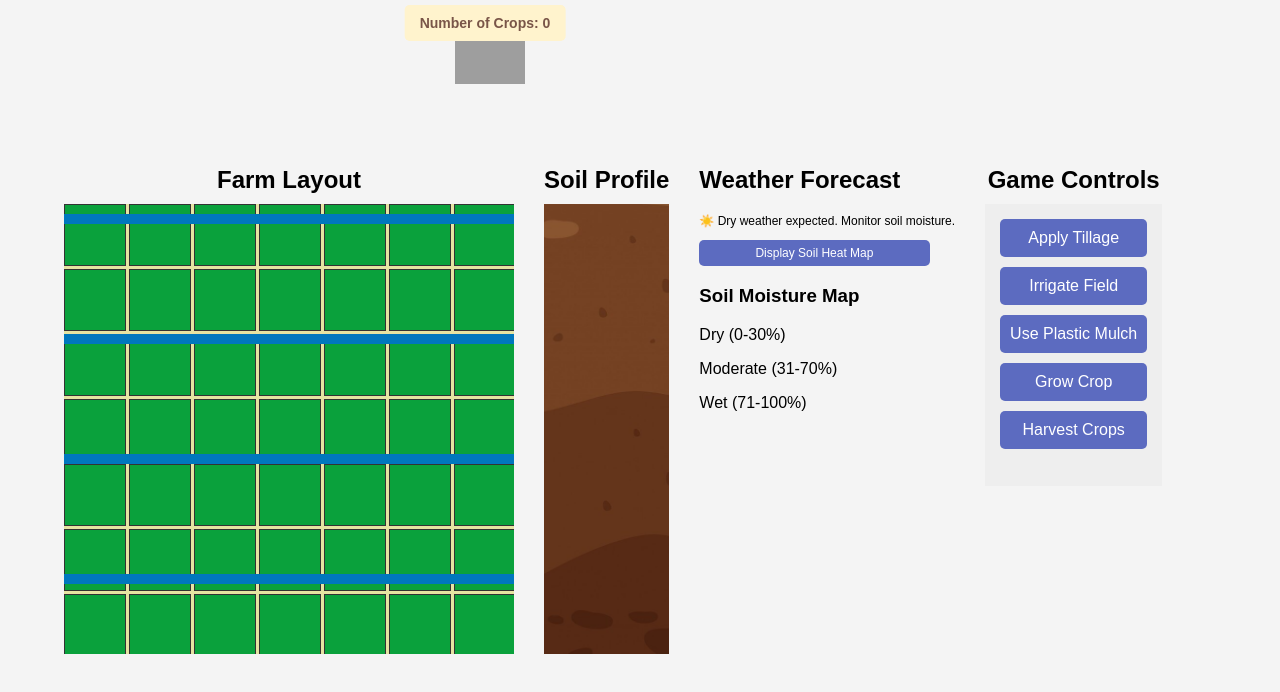
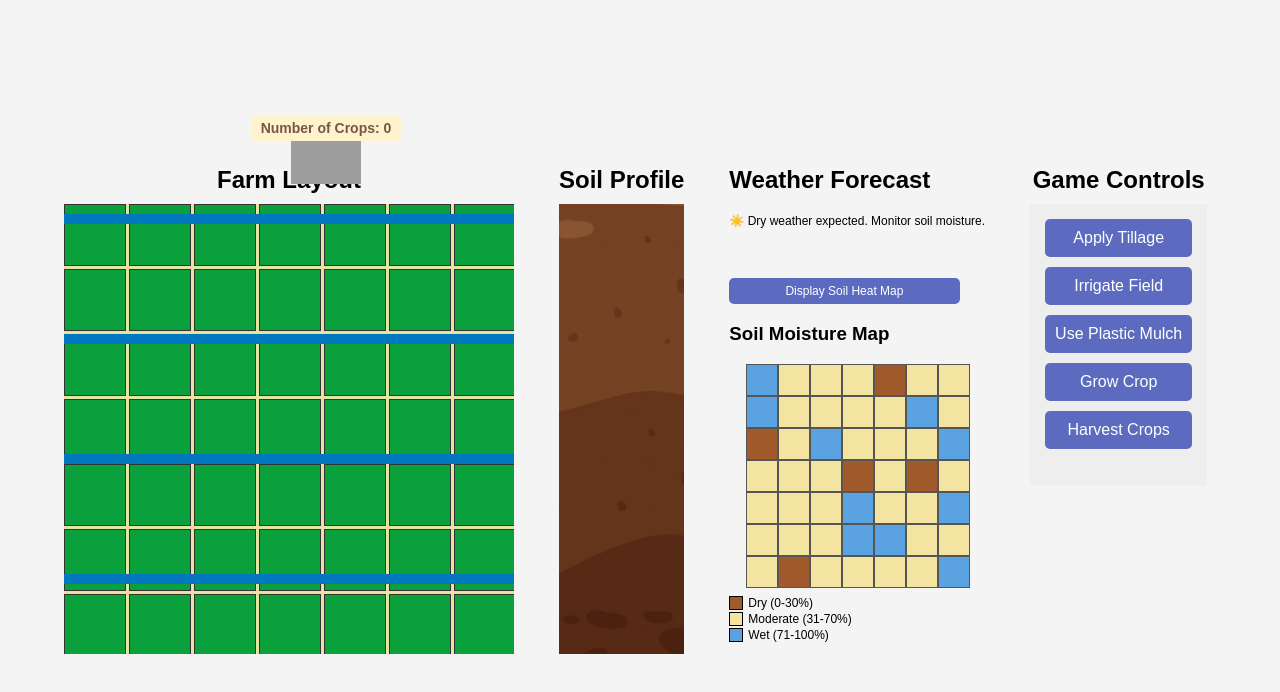
Before and after one commit to saunsr/MPG, a website: page index.html in a window 1280 px wide. Both pictures are taken after a click on the button "Start Game". Drawn offline with Linux system fonts and the light colour scheme; grey boxes are pictures that could not be loaded.

Commit message:
Update_5_style.css
evp + moisture

```diff
--- a/style.css
+++ b/style.css
@@ -13,13 +13,14 @@ body {
 
 /* Game Container Layout */
 #game-container {
-    display: none;
-    width: 90%;
-    max-width: 1300px; /* Increased max width */
-    display: flex;
+    position: relative; /* Ensures barn is positioned relative to entire game layout and not just the farm */
+    display: none; /* Hides game initially */
+    width: 90%; /* for smaller screens uses 90% of screen to keep game responsive */
+    max-width: 1300px; /* Increased max width  for larger screens */
+    display: flex; /* js displays:flex when user starts game */
     flex-direction: row;
-    gap: 30px; /* Adds space between Farm, Soil, and Game Controls */
-    align-items: stretch;
+    gap: 45px; /* Adds space between Farm, Soil, and Game Controls */
+    align-items: stretch; /* Game-container matches the tallest section's heights */
 }
 
 /* Sections (Farm, Soil, Game Controls) */
@@ -71,7 +72,7 @@ body {
     height: 550px; /* Matches farm and soil profile */
 }
 
-/* Forecast Box */
+/* Forecast Box (part of forecast screen area) */
 #forecast-box {
     width: 220px; /* Reduced width for a more compact look, previously 100% */
     text-align: center;
@@ -89,6 +90,7 @@ body {
 /* Adjust Forecast Text Size */
 #forecast-text {
     font-size: 12px; /* Smaller text size */
+    margin-bottom: 50px; /* Adjust the space between forecast text and soil map button */
     line-height: 1.2;
 }
 
@@ -216,23 +218,85 @@ body {
 }
 
 
+/* Soil Moisture Map Styling */
+#moisture-map {
+    display: grid;
+    grid-template-columns: repeat(7, 30px); /* Same size as farm grid */
+    grid-template-rows: repeat(7, 30px);
+    gap: 2px;
+    margin-top: 5px;
+    justify-content: center;
+}
+
+/* Soil Moisture Cells */
+.moisture-cell {
+    width: 30px;
+    height: 30px;
+    border: 1px solid #555;
+}
+
+/* Moisture Levels - Color Code */
+.moisture-cell.dry {
+    background-color: #a05a2c; /* Dry - Brown */
+}
+
+.moisture-cell.moderate {
+    background-color: #f4e4a1; /* Moderate - Yellowish */
+}
+
+.moisture-cell.wet {
+    background-color: #5aa3e0; /* Wet - Blue */
+}
+
+/* Soil Moisture Legend */
+#moisture-legend {
+    margin-top: 10px;
+    font-size: 12px;
+}
+
+#moisture-legend p {
+    display: flex;
+    align-items: center;
+    margin: 2px 0;
+}
+
+#moisture-legend .moisture {
+    display: inline-block;
+    width: 12px;
+    height: 12px;
+    margin-right: 5px;
+    border: 1px solid #000;
+}
+
+/* Legend Colors */
+.moisture.dry {
+    background-color: #a05a2c;
+}
+
+.moisture.moderate {
+    background-color: #f4e4a1;
+}
+
+.moisture.wet {
+    background-color: #5aa3e0;
+}
+
 
 /* Barn Container */
 #barn-container {
     position: absolute;
-    top: 31px; /* Keeps barn above the farm grid */
-    right: 765px; /* Aligns barn with the right edge of the farm */
-    width: 60px;
-    height: auto;
+    top: -15px; /* Moves it just above the farm */
+    right: 855px; /* Aligns it with the right edge of the farm */
+    width: 70px; /* Fixed size so it remains consistent */
     text-align: center;
-    z-index: 10; /* Keeps barn visible above everything */
+    z-index: 10; /* Ensures it appears above other elements */
     display: block;
 }
 
 
 /* Barn Image */
 #barn-image {
-    width: 70px;
+    width: 100%;
     height: auto;
 }
 
@@ -243,18 +307,20 @@ body {
     background: #0aa13c; /* Green for untitled cells */
     border: 1px solid #333;
     position: relative;
+    transition: background-color 2s ease-in-out;
+
 }
 
-/* Crop Counter Positioned Next To Barn */
+/* Crop Counter Positioned Above The Barn */
 #crop-counter {
     font-size: 14px;
     font-weight: bold;
     background: #fff3cd;
-    padding: 10px 15px;
+    padding: 5px 10px;
     border-radius: 5px;
     color: #795548;
     position: absolute; /* Makes sure it doesn't affect layout */
-    top: -40px; /* Moves it above the barn */
+    top: -30px; /* Moves it above the barn */
     left: 50%; /* Centers it above the barn */
     transform: translateX(-50%); /* Ensures proper centering */
     white-space: nowrap; /* Prevents text from breaking into two lines */
@@ -395,13 +461,13 @@ button:hover {
 
 /* Irrigated Cells - Priority level 1*/
 .irrigated {
-    background-color: #b0e0e6 !important; /* Light blue for water effect */
+    background-color: #b0e0e6; /* Light blue for water effect */
     transition: background-color 0.5s ease-in-out;
 }
 
 /* After irrigation is done it will smoothly transition back to original color for cell */
 .drying-back {
-    background-color: #0aa13c !important; /* previous cell color */
+    background-color: #0aa13c; /* previous cell color */
     transition: background-color 1s ease-in-out;
 }
 
@@ -457,8 +523,8 @@ button:hover {
 
 
 /* Soil turns blue when irrigated by rain */
-.farm-cell.irrigated {
-    background-color: #b0e0e6 !important; /* Light blue */
+.farm-cell.rain-irrigated {
+    background-color: #b0e0e6; /* Light blue */
     transition: background-color 1s ease-in-out;
 }
 
```
